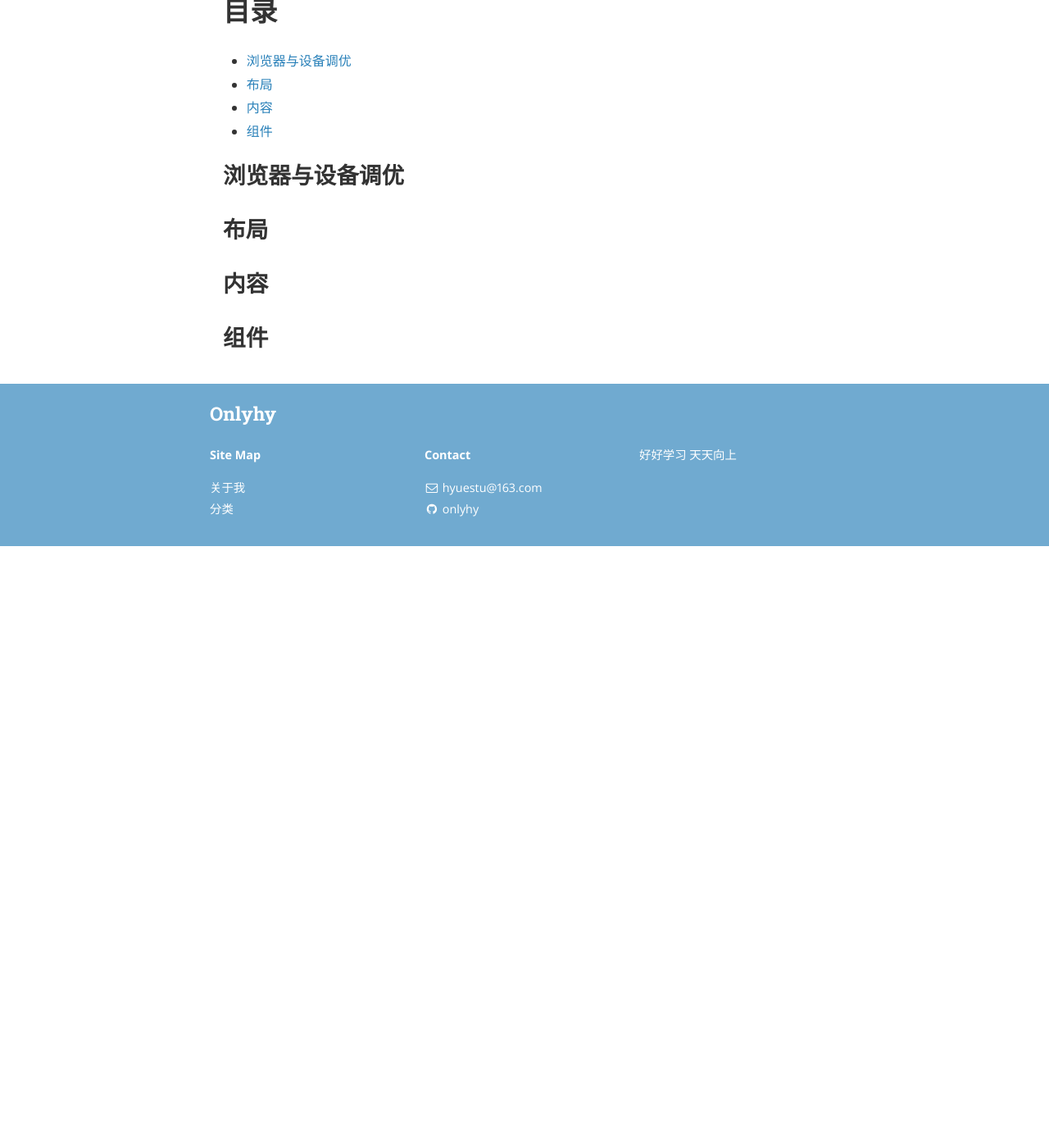
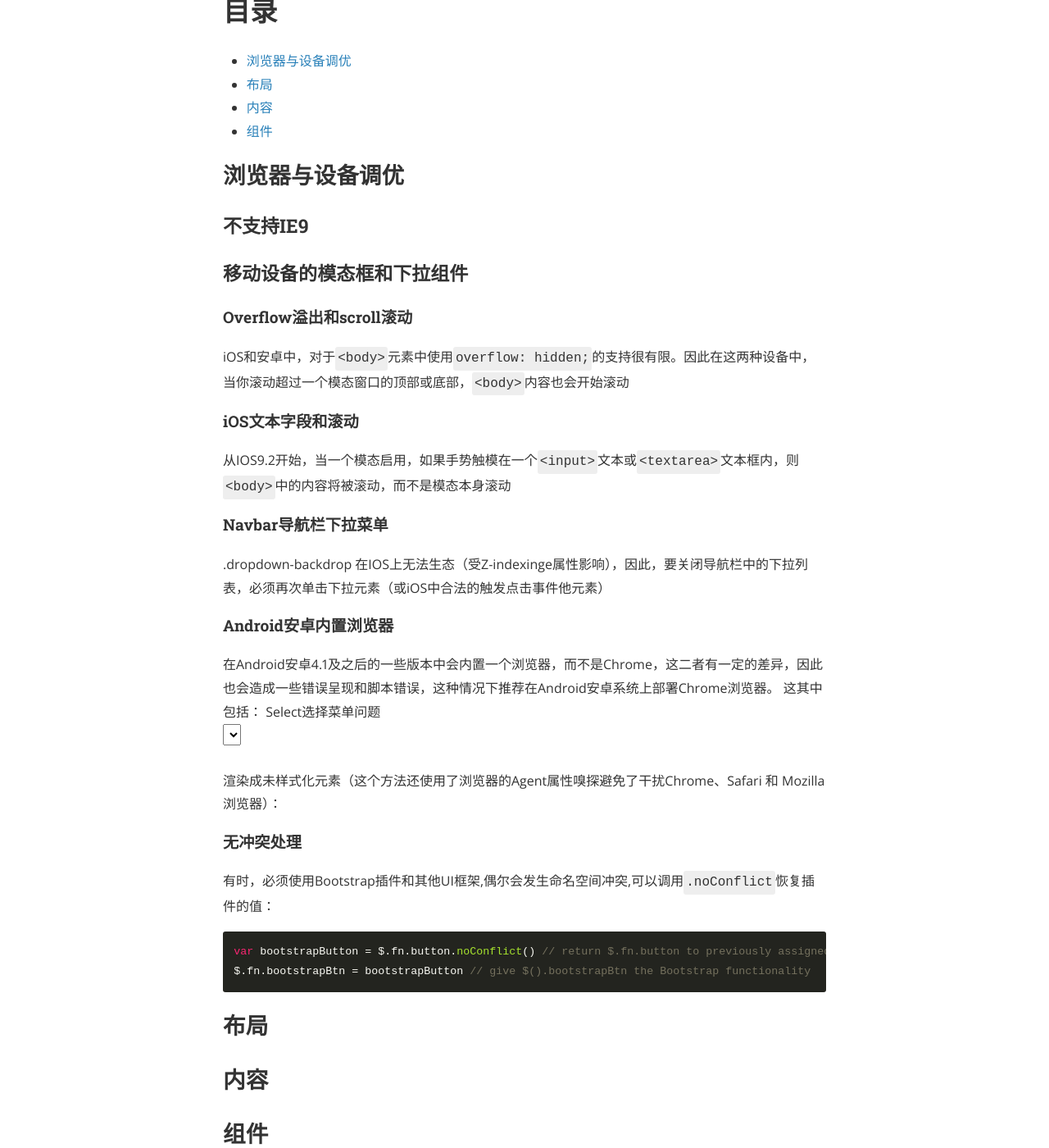
Before and after one commit to onlyhy/onlyhy.github.io, a Jekyll site: the page built from _posts/2018-05-16-Bootstrap4.markdown, in a window 1280 px wide and 1400 px high, scrolled down 458 px. Shown: the whole window at 82% size. Built offline with Jekyll 4.4.1, drawn with Linux system fonts in a browser that asks for light colours; nearby versions of some CDN libraries; before the commit the page ends 1124 px from its top, so only the background shows below that.

Commit message:
about bootstrap4

```diff
--- a/_posts/2018-05-16-Bootstrap4.markdown
+++ b/_posts/2018-05-16-Bootstrap4.markdown
@@ -19,8 +19,44 @@ author: onlyhy
 
 ## 浏览器与设备调优
 
+### 不支持IE9
+
+### 移动设备的模态框和下拉组件
+
+#### Overflow溢出和scroll滚动
+iOS和安卓中，对于`<body>`元素中使用`overflow: hidden;`的支持很有限。因此在这两种设备中，当你滚动超过一个模态窗口的顶部或底部，`<body>`内容也会开始滚动
+
+#### iOS文本字段和滚动
+从IOS9.2开始，当一个模态启用，如果手势触模在一个`<input>`文本或`<textarea>`文本框内，则`<body>`中的内容将被滚动，而不是模态本身滚动
+
+#### Navbar导航栏下拉菜单
+.dropdown-backdrop 在IOS上无法生态（受Z-indexinge属性影响），因此，要关闭导航栏中的下拉列表，必须再次单击下拉元素（或iOS中合法的触发点击事件他元素）
+
+#### Android安卓内置浏览器
+在Android安卓4.1及之后的一些版本中会内置一个浏览器，而不是Chrome，这二者有一定的差异，因此也会造成一些错误呈现和脚本错误，这种情况下推荐在Android安卓系统上部署Chrome浏览器。
+这其中包括：
+Select选择菜单问题
+<select>元素在安卓内置浏览器（不是Chrome）中，如果其元素内存在border-radius 和(或） border,网页上不会显示边缘属性（参阅this StackOverflow question问题描述）。
+推荐用户使用下面的JS代码来移除内置浏览器的这个CSS冲突BUG，并将该<select>渲染成未样式化元素（这个方法还使用了浏览器的Agent属性嗅探避免了干扰Chrome、Safari 和 Mozilla 浏览器）：
+<script>
+$(function () {
+var nua = navigator.userAgent
+var isAndroid = (nua.indexOf('Mozilla/5.0') > -1 && nua.indexOf('Android ') > -1 && nua.indexOf('AppleWebKit') > -1 && nua.indexOf('Chrome') === -1)
+if (isAndroid) {
+$('select.form-control').removeClass('form-control').css('width', '100%')
+}})
+</script>
+
+#### 无冲突处理
+有时，必须使用Bootstrap插件和其他UI框架,偶尔会发生命名空间冲突,可以调用`.noConflict`恢复插件的值：
+
+    var bootstrapButton = $.fn.button.noConflict() // return $.fn.button to previously assigned value
+    $.fn.bootstrapBtn = bootstrapButton // give $().bootstrapBtn the Bootstrap functionality
+
 ## 布局
+
 
 ## 内容
 
+
 ## 组件
```
